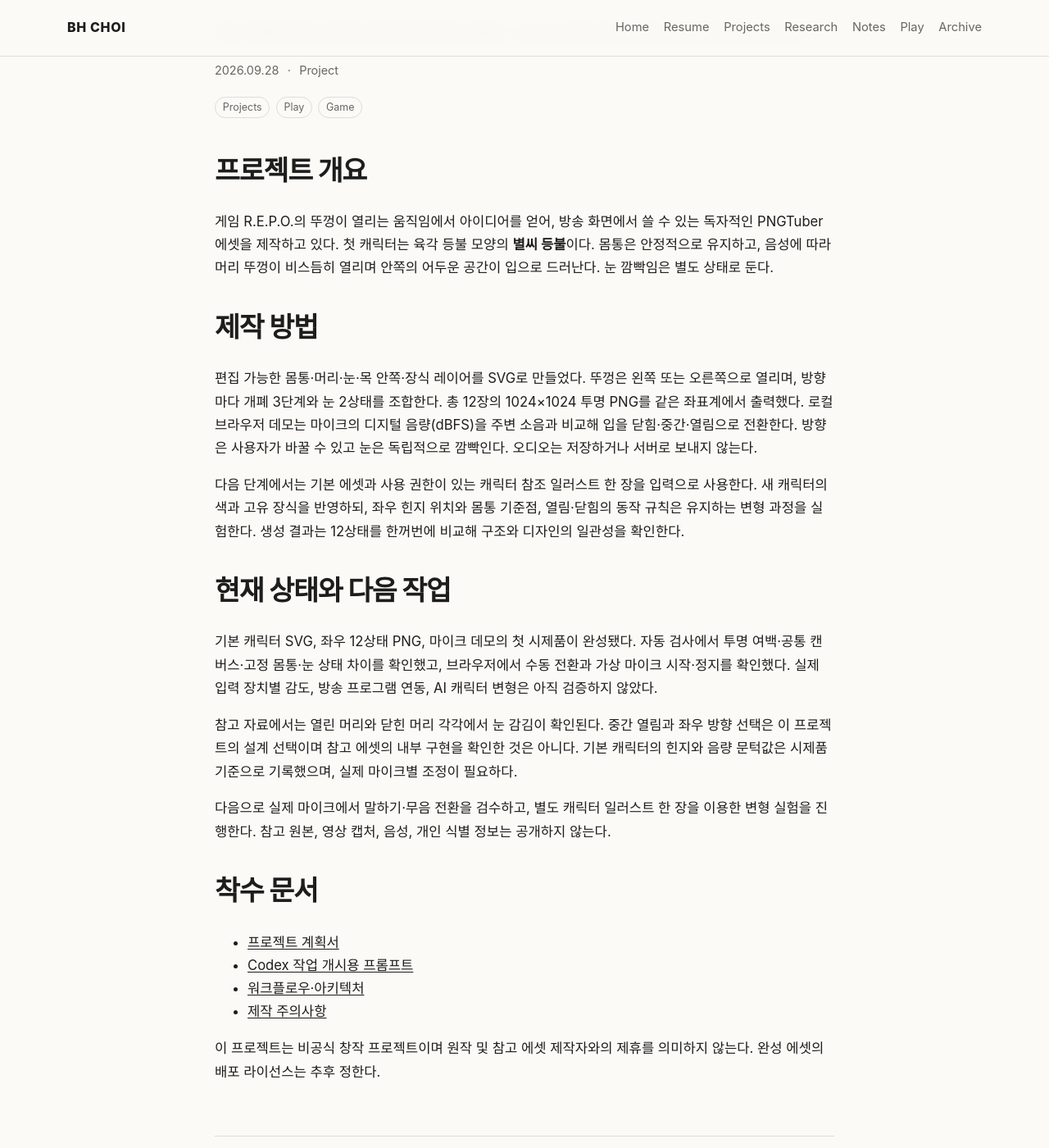
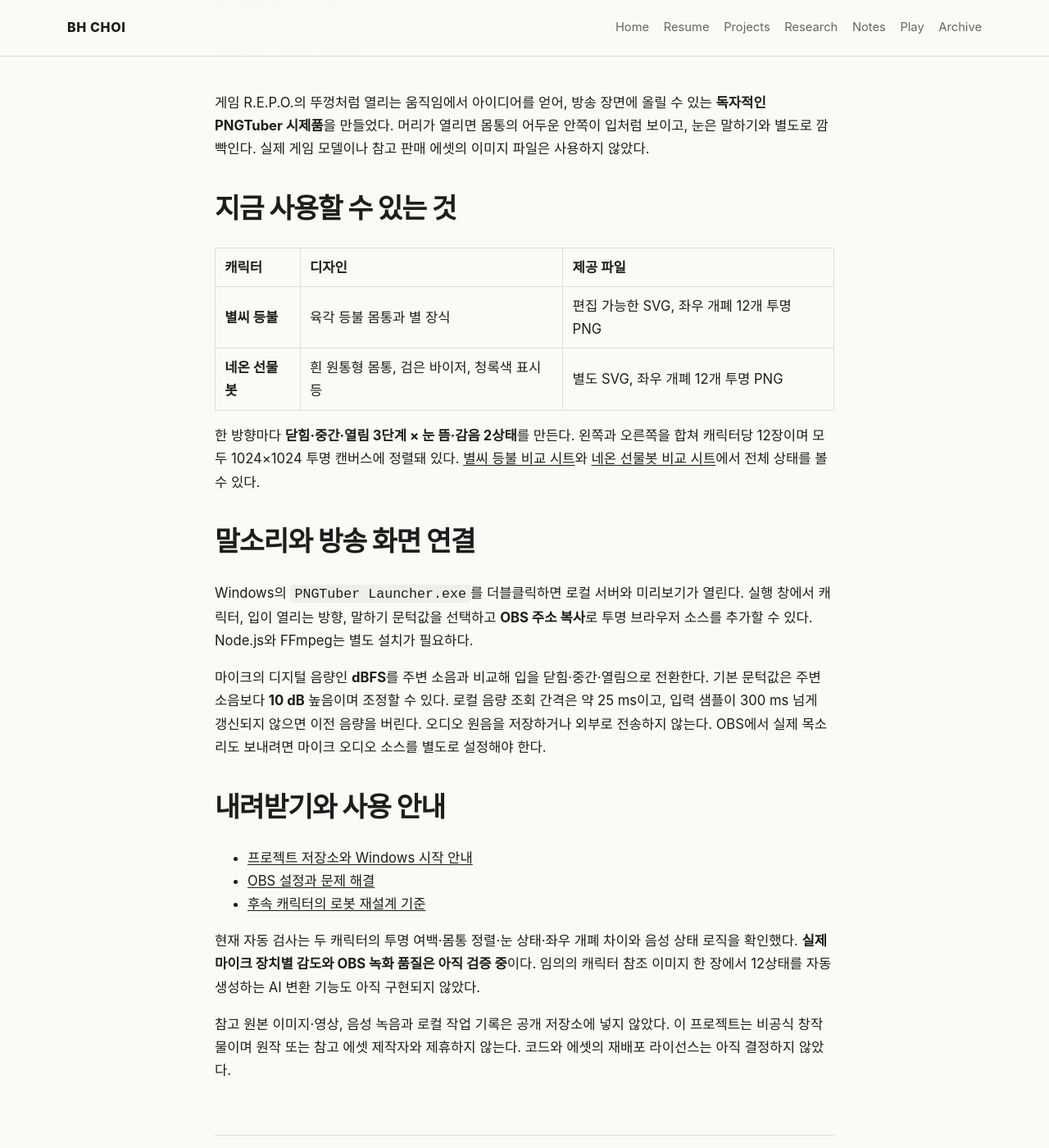
Before and after one commit to cbh456746/cbh456746.github.io, a Jekyll site: the page built from _projects/repo-style-pngtuber.md, in a window 1280 px wide and 1400 px high, scrolled down 323 px. Shown: the whole window at 82% size. Built offline with Jekyll 4.4.1, drawn with Linux system fonts in a browser that asks for light colours; comment, search, counter and statistics services are not loaded; some of the changed text lies outside the part shown.

Commit message:
Update PNGTuber post and project page for public repository

```diff
--- a/_projects/repo-style-pngtuber.md
+++ b/_projects/repo-style-pngtuber.md
@@ -1,38 +1,38 @@
 ---
-title: "뚜껑형 PNGTuber 에셋 제작 프로젝트"
-subtitle: "좌우 개폐와 음성 반응을 갖춘 별씨 등불 시제품, 그리고 한 장의 일러스트로 캐릭터를 바꾸는 설계"
+title: "뚜껑형 PNGTuber 에셋 제작"
+subtitle: "좌우 개폐·눈 깜빡임·마이크 반응을 갖춘 두 캐릭터와 로컬 OBS 오버레이"
 date: 2026-09-28 14:27:00 +0900
 tags:
   - Projects
   - Play
   - Game
-repository_url: "https://github.com/cbh456746/cbh456746.github.io/tree/main/docs/repo-style-pngtuber"
+repository_url: "https://github.com/cbh456746/repo-style-pngtuber"
 demo_url: ""
 ---
 
-## 프로젝트 개요
+게임 R.E.P.O.의 뚜껑처럼 열리는 움직임에서 아이디어를 얻어, 방송 장면에 올릴 수 있는 **독자적인 PNGTuber 시제품**을 만들었다. 머리가 열리면 몸통의 어두운 안쪽이 입처럼 보이고, 눈은 말하기와 별도로 깜빡인다. 실제 게임 모델이나 참고 판매 에셋의 이미지 파일은 사용하지 않았다.
 
-게임 R.E.P.O.의 뚜껑이 열리는 움직임에서 아이디어를 얻어, 방송 화면에서 쓸 수 있는 독자적인 PNGTuber 에셋을 제작하고 있다. 첫 캐릭터는 육각 등불 모양의 **별씨 등불**이다. 몸통은 안정적으로 유지하고, 음성에 따라 머리 뚜껑이 비스듬히 열리며 안쪽의 어두운 공간이 입으로 드러난다. 눈 깜빡임은 별도 상태로 둔다.
+## 지금 사용할 수 있는 것
 
-## 제작 방법
+| 캐릭터 | 디자인 | 제공 파일 |
+| --- | --- | --- |
+| **별씨 등불** | 육각 등불 몸통과 별 장식 | 편집 가능한 SVG, 좌우 개폐 12개 투명 PNG |
+| **네온 선물봇** | 흰 원통형 몸통, 검은 바이저, 청록색 표시등 | 별도 SVG, 좌우 개폐 12개 투명 PNG |
 
-편집 가능한 몸통·머리·눈·목 안쪽·장식 레이어를 SVG로 만들었다. 뚜껑은 왼쪽 또는 오른쪽으로 열리며, 방향마다 개폐 3단계와 눈 2상태를 조합한다. 총 12장의 1024×1024 투명 PNG를 같은 좌표계에서 출력했다. 로컬 브라우저 데모는 마이크의 디지털 음량(dBFS)을 주변 소음과 비교해 입을 닫힘·중간·열림으로 전환한다. 방향은 사용자가 바꿀 수 있고 눈은 독립적으로 깜빡인다. 오디오는 저장하거나 서버로 보내지 않는다.
+한 방향마다 **닫힘·중간·열림 3단계 × 눈 뜸·감음 2상태**를 만든다. 왼쪽과 오른쪽을 합쳐 캐릭터당 12장이며 모두 1024×1024 투명 캔버스에 정렬돼 있다. [별씨 등불 비교 시트](https://github.com/cbh456746/repo-style-pngtuber/blob/main/qa/twelve-state-contact-sheet.png)와 [네온 선물봇 비교 시트](https://github.com/cbh456746/repo-style-pngtuber/blob/main/assets/variants/cyan-gift-robot/contact-sheet.png)에서 전체 상태를 볼 수 있다.
 
-다음 단계에서는 기본 에셋과 사용 권한이 있는 캐릭터 참조 일러스트 한 장을 입력으로 사용한다. 새 캐릭터의 색과 고유 장식을 반영하되, 좌우 힌지 위치와 몸통 기준점, 열림·닫힘의 동작 규칙은 유지하는 변형 과정을 실험한다. 생성 결과는 12상태를 한꺼번에 비교해 구조와 디자인의 일관성을 확인한다.
+## 말소리와 방송 화면 연결
 
-## 현재 상태와 다음 작업
+Windows의 `PNGTuber Launcher.exe`를 더블클릭하면 로컬 서버와 미리보기가 열린다. 실행 창에서 캐릭터, 입이 열리는 방향, 말하기 문턱값을 선택하고 **OBS 주소 복사**로 투명 브라우저 소스를 추가할 수 있다. Node.js와 FFmpeg는 별도 설치가 필요하다.
 
-기본 캐릭터 SVG, 좌우 12상태 PNG, 마이크 데모의 첫 시제품이 완성됐다. 자동 검사에서 투명 여백·공통 캔버스·고정 몸통·눈 상태 차이를 확인했고, 브라우저에서 수동 전환과 가상 마이크 시작·정지를 확인했다. 실제 입력 장치별 감도, 방송 프로그램 연동, AI 캐릭터 변형은 아직 검증하지 않았다.
+마이크의 디지털 음량인 **dBFS**를 주변 소음과 비교해 입을 닫힘·중간·열림으로 전환한다. 기본 문턱값은 주변 소음보다 **10 dB** 높음이며 조정할 수 있다. 로컬 음량 조회 간격은 약 25 ms이고, 입력 샘플이 300 ms 넘게 갱신되지 않으면 이전 음량을 버린다. 오디오 원음을 저장하거나 외부로 전송하지 않는다. OBS에서 실제 목소리도 보내려면 마이크 오디오 소스를 별도로 설정해야 한다.
 
-참고 자료에서는 열린 머리와 닫힌 머리 각각에서 눈 감김이 확인된다. 중간 열림과 좌우 방향 선택은 이 프로젝트의 설계 선택이며 참고 에셋의 내부 구현을 확인한 것은 아니다. 기본 캐릭터의 힌지와 음량 문턱값은 시제품 기준으로 기록했으며, 실제 마이크별 조정이 필요하다.
+## 내려받기와 사용 안내
 
-다음으로 실제 마이크에서 말하기·무음 전환을 검수하고, 별도 캐릭터 일러스트 한 장을 이용한 변형 실험을 진행한다. 참고 원본, 영상 캡처, 음성, 개인 식별 정보는 공개하지 않는다.
+- [프로젝트 저장소와 Windows 시작 안내](https://github.com/cbh456746/repo-style-pngtuber)
+- [OBS 설정과 문제 해결](https://github.com/cbh456746/repo-style-pngtuber/blob/main/docs/obs-guide.md)
+- [후속 캐릭터의 로봇 재설계 기준](https://github.com/cbh456746/repo-style-pngtuber/blob/main/docs/design-workflow.md)
 
-## 착수 문서
+현재 자동 검사는 두 캐릭터의 투명 여백·몸통 정렬·눈 상태·좌우 개폐 차이와 음성 상태 로직을 확인했다. **실제 마이크 장치별 감도와 OBS 녹화 품질은 아직 검증 중**이다. 임의의 캐릭터 참조 이미지 한 장에서 12상태를 자동 생성하는 AI 변환 기능도 아직 구현되지 않았다.
 
-- [프로젝트 계획서](https://github.com/cbh456746/cbh456746.github.io/blob/main/docs/repo-style-pngtuber/01-project-plan.md)
-- [Codex 작업 개시용 프롬프트](https://github.com/cbh456746/cbh456746.github.io/blob/main/docs/repo-style-pngtuber/02-codex-kickoff-prompt.md)
-- [워크플로우·아키텍처](https://github.com/cbh456746/cbh456746.github.io/blob/main/docs/repo-style-pngtuber/03-workflow-architecture.md)
-- [제작 주의사항](https://github.com/cbh456746/cbh456746.github.io/blob/main/docs/repo-style-pngtuber/04-production-notes.md)
-
-이 프로젝트는 비공식 창작 프로젝트이며 원작 및 참고 에셋 제작자와의 제휴를 의미하지 않는다. 완성 에셋의 배포 라이선스는 추후 정한다.
+참고 원본 이미지·영상, 음성 녹음과 로컬 작업 기록은 공개 저장소에 넣지 않았다. 이 프로젝트는 비공식 창작물이며 원작 또는 참고 에셋 제작자와 제휴하지 않는다. 코드와 에셋의 재배포 라이선스는 아직 결정하지 않았다.
```
Also changed, not shown: _posts/2026-09-28-repo-style-pngtuber-kickoff.md (+17 -7 lines), index.md (+1 -1 lines).
